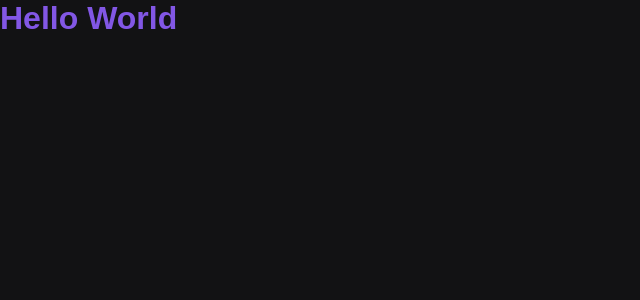
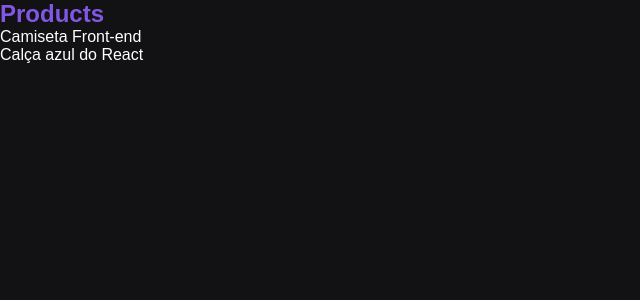
Before and after one commit to lucas-eduardo/example-next, a Next.js app: page / in a window 1280 px wide. Shown: the top 300 px of the page, without its empty margins (0-640 px from the left). Built offline with nearby package versions, Linux system fonts and the light colour scheme; data requests are answered from the project's data file.

Commit message:
server side rendering

```diff
--- a/src/pages/index.tsx
+++ b/src/pages/index.tsx
@@ -1,9 +1,40 @@
+import { GetServerSideProps } from 'next';
 import { Title } from '../styles/pages/Home';
 
-export default function Home() {
+interface IProduct {
+  id: string;
+  title: string;
+}
+
+interface HomeProps {
+  recommendedProducts: IProduct[]
+}
+
+export default function Home({ recommendedProducts }: HomeProps) {
   return (
     <div>
-      <Title>Hello World</Title>
+      <section>
+        <Title>Products</Title>
+
+        <ul>
+          {recommendedProducts.map((recommendedProduct) => (
+            <li key={recommendedProduct.id}>
+              {recommendedProduct.title}
+            </li>
+          ))}
+        </ul>
+      </section>
     </div>
   )
 }
+
+export const getServerSideProps: GetServerSideProps<HomeProps> = async () => {
+  const response = await fetch('http://localhost:3333/recommended');
+  const recommendedProducts = await response.json();
+
+  return {
+    props: {
+      recommendedProducts
+    }
+  }
+}
```
